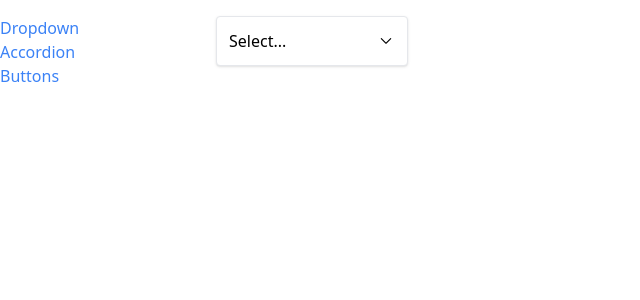
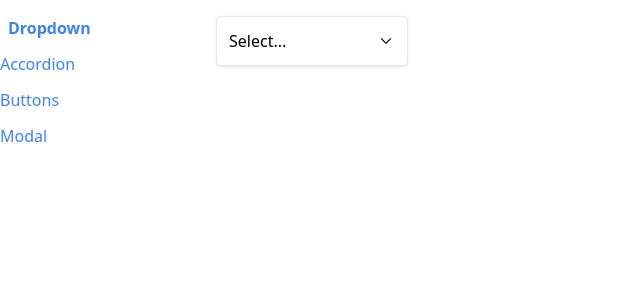
Before and after one commit to TruSigns/react_reux_comps, a React (Create React App) app: page / in a window 1280 px wide. Shown: the top 300 px of the page, without its empty margins (0-640 px from the left). Built offline with nearby package versions, Linux system fonts and the light colour scheme.

Commit message:
added the modal page and model component

```diff
--- a/src/App.js
+++ b/src/App.js
@@ -3,6 +3,7 @@
 import DropdownPage from "./pages/DropdownPage";
 import Sidebar from "./components/Sidebar";
 import ButtonPage from "./pages/ButtonPage";
+import ModalPage from "./pages/ModalPage";
 function App() {
   return (
     <div className="container mx-auto grid grid-cols-6 gap-4 mt-4">
@@ -16,8 +17,11 @@
         <Route path="/">
           <DropdownPage />
         </Route>
-        <Route path="/Button">
+        <Route path="/button">
           <ButtonPage />
+        </Route>
+        <Route path="/modal">
+          <ModalPage />
         </Route>
       </div>
     </div>
--- a/src/components/Link.js
+++ b/src/components/Link.js
@@ -4,10 +4,12 @@
 
 
 // passing in two props for the path, and another one to show text
-function Link({to, children}) {
+function Link({to, children, className, activeClassName}) {
 
-const {navi} = useNavi()
-const classes = classNames('text-blue-500')
+const {navi, currentPath} = useNavi()
+const classes = classNames('text-blue-500', className,
+  currentPath == to && activeClassName
+)
 
 const handleClick =(e) => {
     // prevent page from refreshing
--- /dev/null
+++ b/src/components/Modal.js
@@ -0,0 +1,11 @@
+
+
+function Modal() {
+  return (
+    <div>
+
+    </div>
+  )
+}
+
+export default Modal
--- a/src/components/Sidebar.js
+++ b/src/components/Sidebar.js
@@ -14,14 +14,18 @@
       label: "Buttons",
       path: "/buttons",
     },
+    {
+      label: "Modal",
+      path: "/modal",
+    },
   ];
 
   const renderlink = links.map((link) => {
-    return <Link key={link.label} to={link.path}>{link.label}</Link>
+    return <Link key={link.label} to={link.path} className={'mb-3'} activeClassName="font-bold border-l-4, border-blue-500, pl-2">{link.label}</Link>
   })
 
 
-  return( <div className="sticky top-0 overflow-y-scroll, flex flex-col">
+  return( <div className="sticky top-0 overflow-y-scroll, flex flex-col items-start">
     {renderlink}
   </div>
   )
--- /dev/null
+++ b/src/pages/ModalPage.js
@@ -0,0 +1,11 @@
+import Modal from "../components/Modal"
+
+
+function ModalPage() {
+  return <div>
+    <Modal/>
+  </div>
+
+}
+
+export default ModalPage
```
